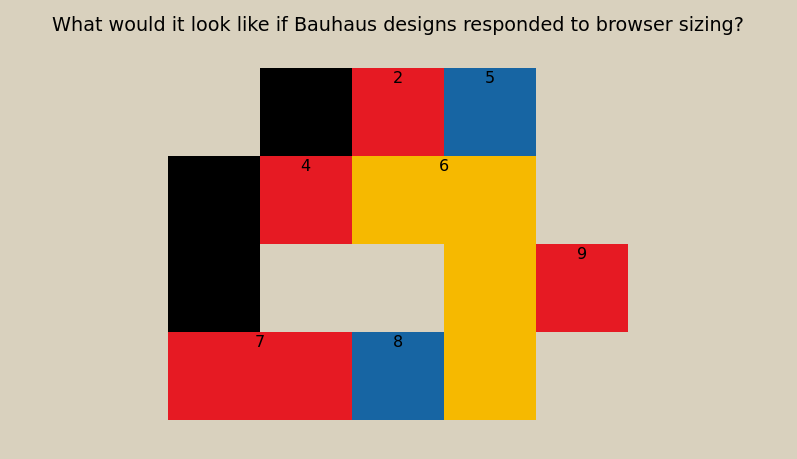
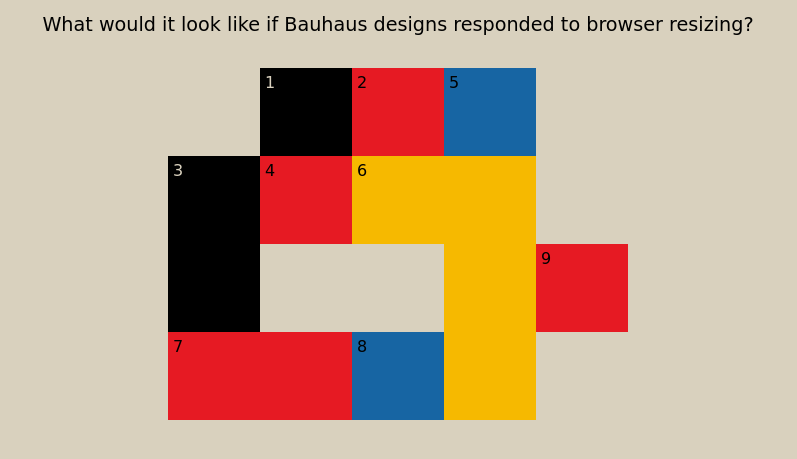
Before and after one commit to strangeforloop/reponsive-bauhaus-grid, a plain HTML site: page index.html in a window 1280 px wide. Shown: the part 97-556 px from the top of the page, without its empty margins (242-1039 px from the left). Drawn offline with Linux system fonts and the light colour scheme; a web font is replaced by a local one.

Commit message:
fix lil numbers

```diff
--- a/index.html
+++ b/index.html
@@ -10,7 +10,7 @@
 <body>
   <div class="container">
     <h1 class="title">Responsive Bauhaus Experiment</h1>
-    <p class="tagline">What would it look like if Bauhaus designs responded to browser sizing?</p>
+    <p class="tagline">What would it look like if Bauhaus designs responded to browser resizing?</p>
     <div class="grid">
       <span class="block block-one">1</span>
       <span class="block block-two">2</span>
--- a/style.css
+++ b/style.css
@@ -23,7 +23,6 @@ body {
   display: flex;
   flex-direction: column;
   align-items: center;
-  text-align: center;
 }
 
 .title {
@@ -31,11 +30,13 @@ body {
   font-size: 2.5rem;
   font-weight: 800;
   margin: 0 2rem 1rem;
+  text-align: center;
 }
 
 .tagline {
   font-size: 1.2rem;
   margin: 0 2rem;
+  text-align: center;
 }
 
 .grid {
@@ -55,6 +56,7 @@ body {
 
 .block {
   /* border: 7px solid; */
+  padding: 5px;
 }
 
 .block-one {
@@ -66,6 +68,7 @@ body {
   /* background: rgb(182, 126, 145); */
   /* outline: 1px solid; */
   background: black;
+  color: var(--background);
 }
 
 .block-two {
@@ -76,6 +79,7 @@ body {
 .block-three {
   grid-area: three;
   background: black;
+  color: var(--background);
 }
 
 .block-four {
```
